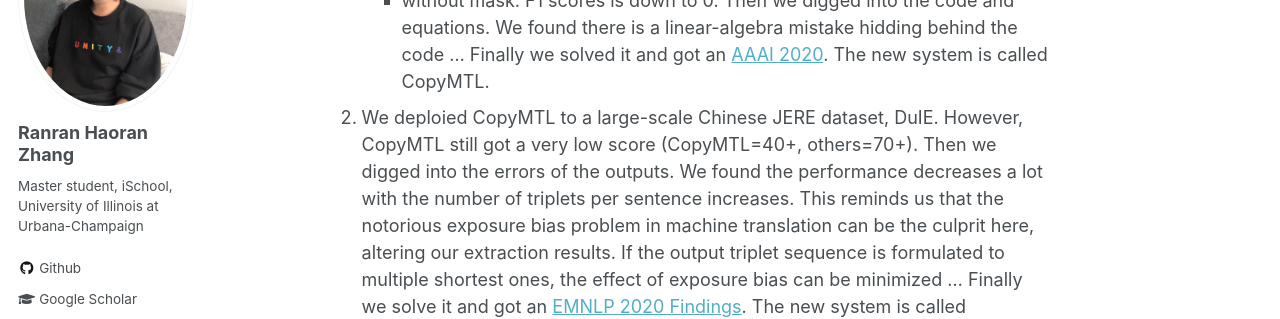
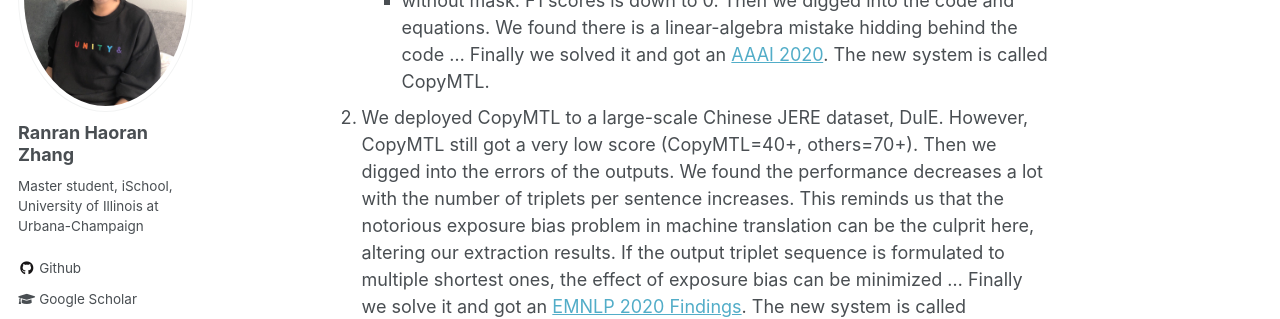
Before and after one commit to WindChimeRan/WindChimeRan.github.io, a Jekyll site: the page built from _pages/about.md, in a window 1280 px wide and 900 px high, scrolled down 718 px. Shown: the part 153-472 px from the top of the window. Built offline with Jekyll 4.4.1, drawn with Linux system fonts in a browser that asks for light colours.

Commit message:
fix a typo

```diff
--- a/_pages/about.md
+++ b/_pages/about.md
@@ -29,7 +29,7 @@ Download my CV [here](https://windchimeran.github.io/files/cv.pdf)
     - without mask: F1 scores is down to 0.
     Then we digged into the code and equations. We found there is a linear-algebra mistake hidding behind the code ... Finally we solved it and got an [AAAI 2020](https://arxiv.org/pdf/1911.10438.pdf). The new system is called CopyMTL.
 
-    2. We deploied CopyMTL to a large-scale Chinese JERE dataset, DuIE. However, CopyMTL still got a very low score (CopyMTL=40+, others=70+). Then we digged into the errors of the outputs. We found the performance decreases a lot with the number of triplets per sentence increases. This reminds us that the notorious exposure bias problem in machine translation can be the culprit here, altering our extraction results. If the output triplet sequence is formulated to multiple shortest ones, the effect of exposure bias can be minimized ... Finally we solve  it and got an [EMNLP 2020 Findings](https://arxiv.org/pdf/2009.07503.pdf). The new system is called Sequence-to-Unordered-Multi-Tree (Seq2UMTree).
+    2. We deployed CopyMTL to a large-scale Chinese JERE dataset, DuIE. However, CopyMTL still got a very low score (CopyMTL=40+, others=70+). Then we digged into the errors of the outputs. We found the performance decreases a lot with the number of triplets per sentence increases. This reminds us that the notorious exposure bias problem in machine translation can be the culprit here, altering our extraction results. If the output triplet sequence is formulated to multiple shortest ones, the effect of exposure bias can be minimized ... Finally we solve  it and got an [EMNLP 2020 Findings](https://arxiv.org/pdf/2009.07503.pdf). The new system is called Sequence-to-Unordered-Multi-Tree (Seq2UMTree).
 
     3. Seq2UMTree is not perfect. We found that there are still some errors caused by the shortage of relations and linguistic patterns in the training set. The importances of relations are different for models, which relies on the frequency in the training set, while the importances are equal for human annotators, who learn relation annotation from the guideline, with several exemplars for each relation ... To be continue!
 
```
